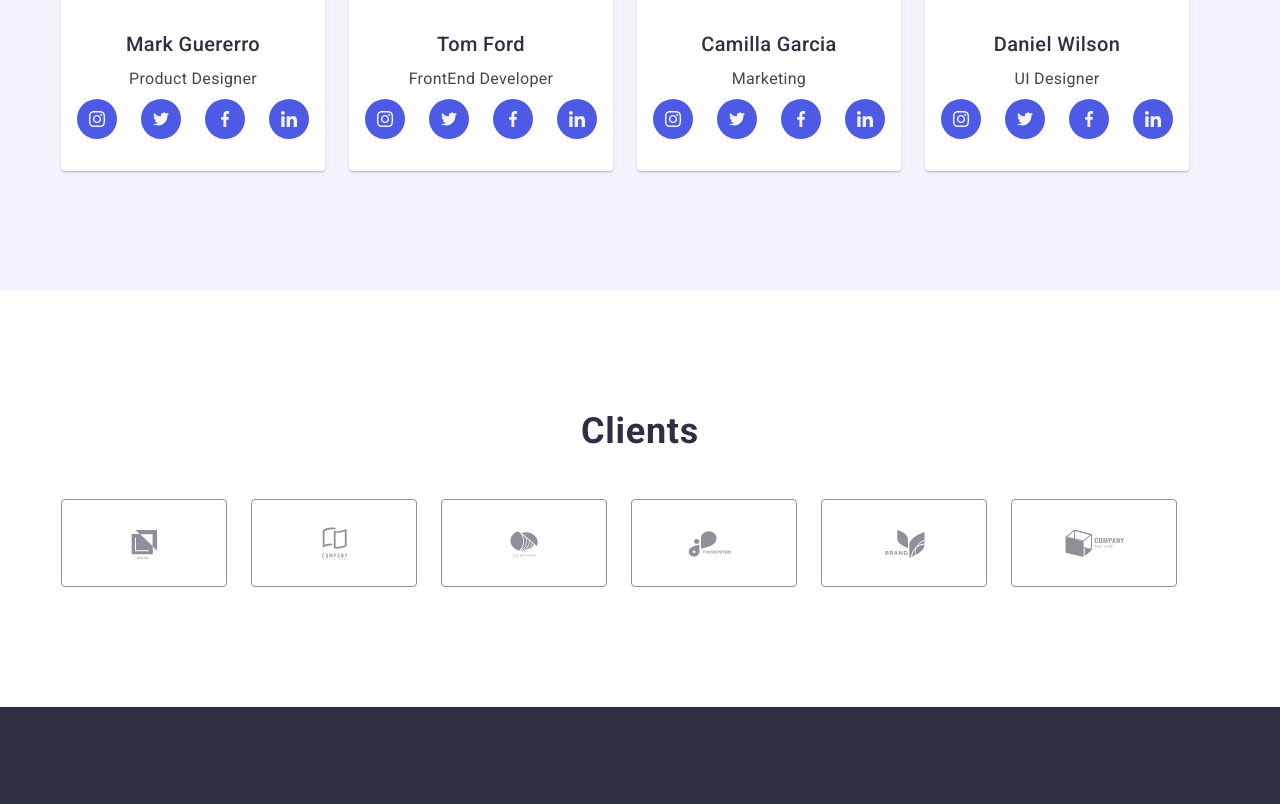
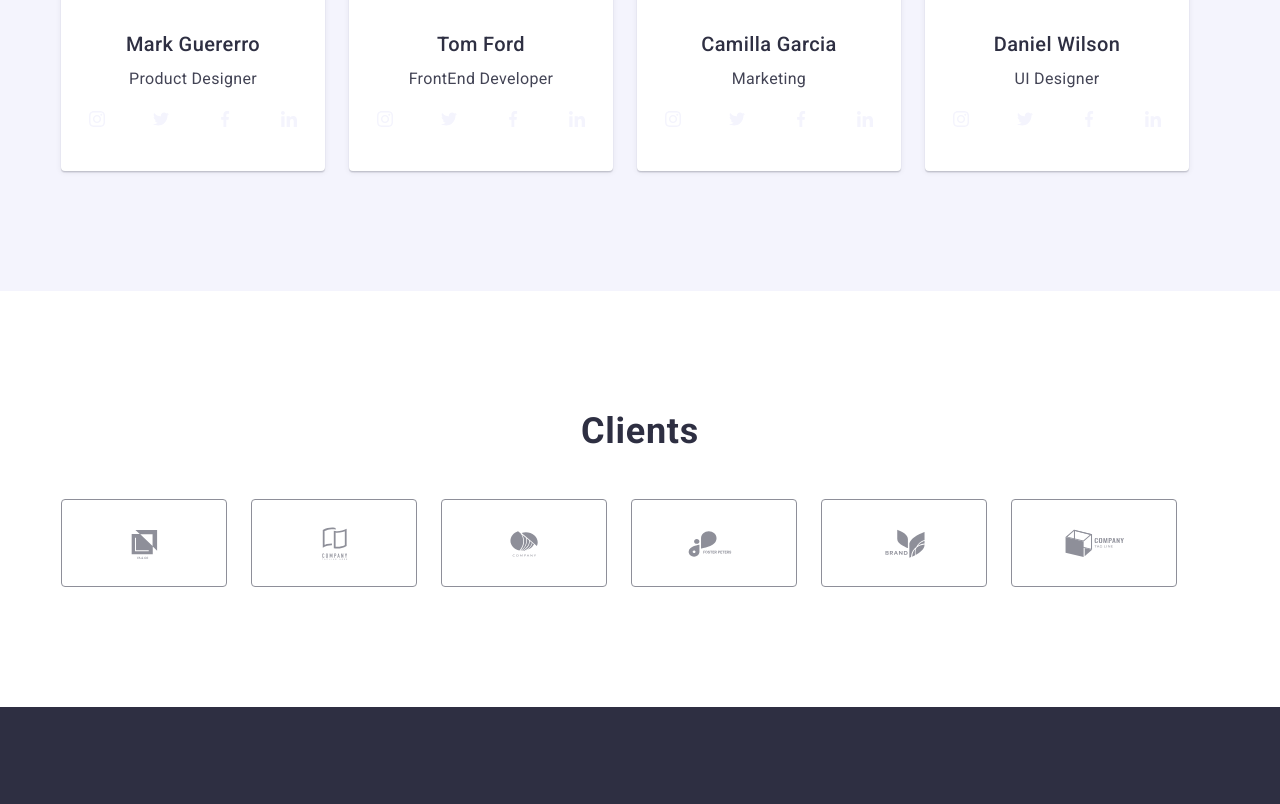
Before and after one commit to roeledeleon/goit-markup-hw-04, a plain HTML site: page index.html in a window 1280 px wide. Shown: the part 2145-2949 px from the top of the page. Drawn offline with Linux system fonts and the light colour scheme.

Commit message:
Update styles.css

```diff
--- a/css/styles.css
+++ b/css/styles.css
@@ -353,7 +353,7 @@ span#studio:hover {
   align-items: center;
   width: 40px;
   height: 40px;
-  background-color: var(--IRIS);
+  background-color: var(--WHITE);
   color: var(--CLOUD);
   border-radius: 50%;
 }
```
